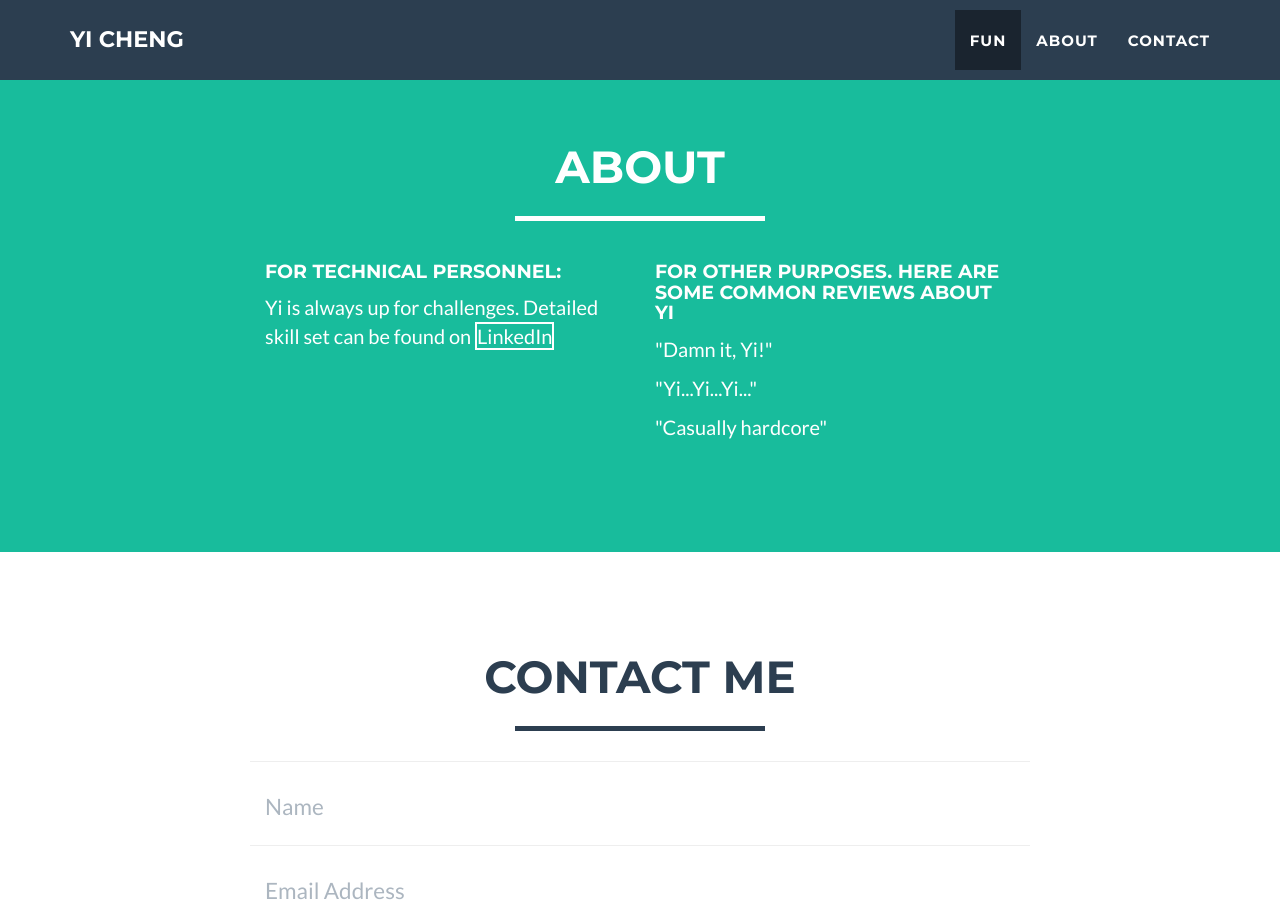
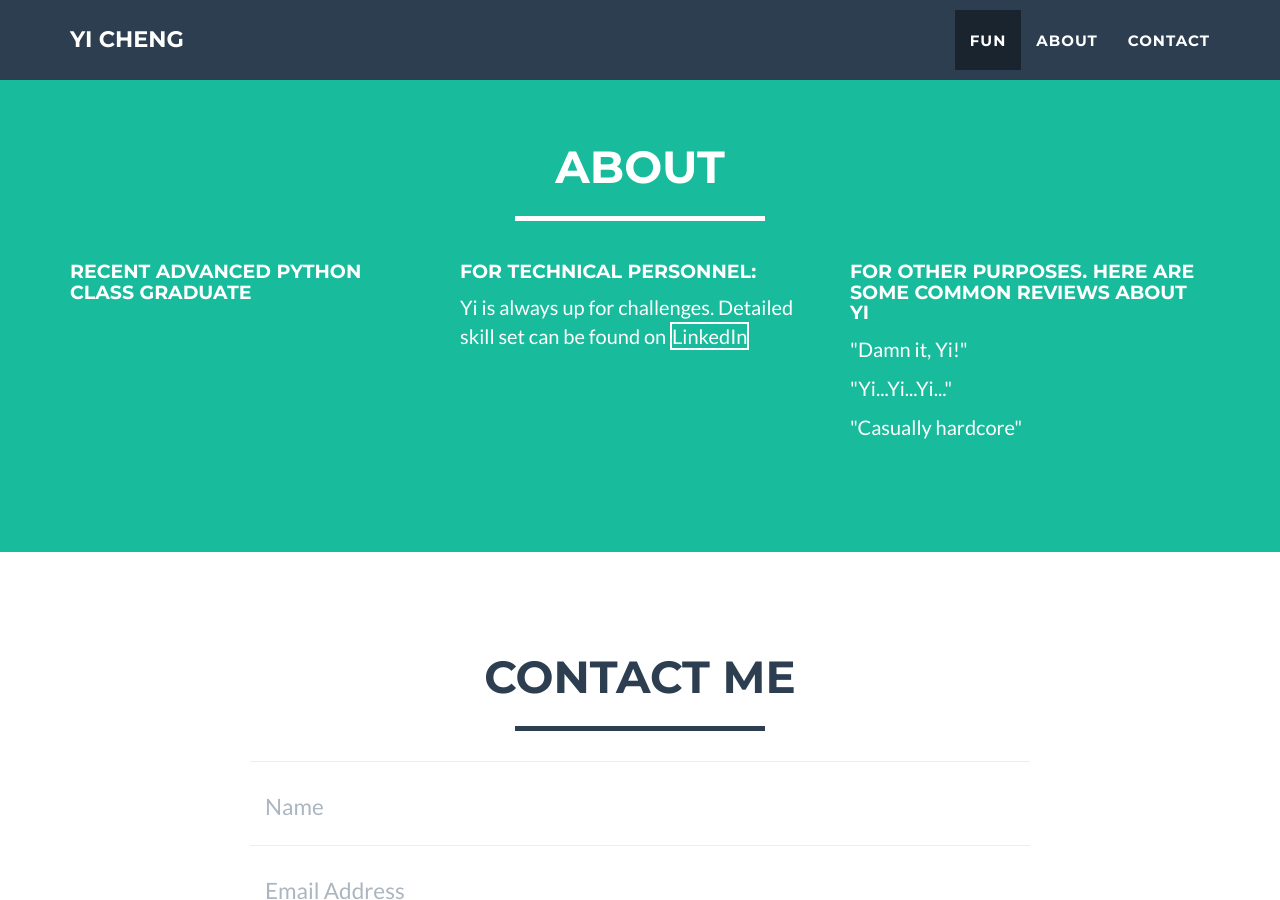
Before and after one commit to wisechengyi/oldgithubio, a Jekyll site: the page built from _posts/2014-07-17-project-2.markdown, in a window 1280 px wide and 900 px high, scrolled down 890 px. Built offline with Jekyll 4.4.1, drawn with Linux system fonts in a browser that asks for light colours.

```diff
--- a/_includes/about.html
+++ b/_includes/about.html
@@ -8,7 +8,10 @@
                 </div>
             </div>
             <div class="row">
-                <div class="col-lg-4 col-lg-offset-2">
+                <div class="col-lg-4">
+                    <h4>Recent Advanced Python Class Graduate</a>
+                </div>
+                <div class="col-lg-4">
                     <h4>For technical personnel:</h4><p>Yi is always up for challenges. Detailed skill set can be found on <a class=" btn-outline" href="https://www.linkedin.com/in/yidcheng#background-skills">LinkedIn</a>
                 </div>
                 <div class="col-lg-4">
--- a/_posts/2014-07-17-project-2.markdown
+++ b/_posts/2014-07-17-project-2.markdown
@@ -8,6 +8,6 @@ alt: image-alt
 project-date: April 2014
 client: Start Bootstrap
 category: Web Development
-description:  <a href="http://54.187.220.65/someone_like_you_taylor_swift.mp4">Machine learning project to apply any face onto existing video.</a>
+description:  <a href="http://grabbieteam.com/github.io/someone_like_you_taylor_swift.mp4">Machine learning project to apply any face onto existing video.</a>
 
 ---
```
Also changed, not shown: 8 other files.
